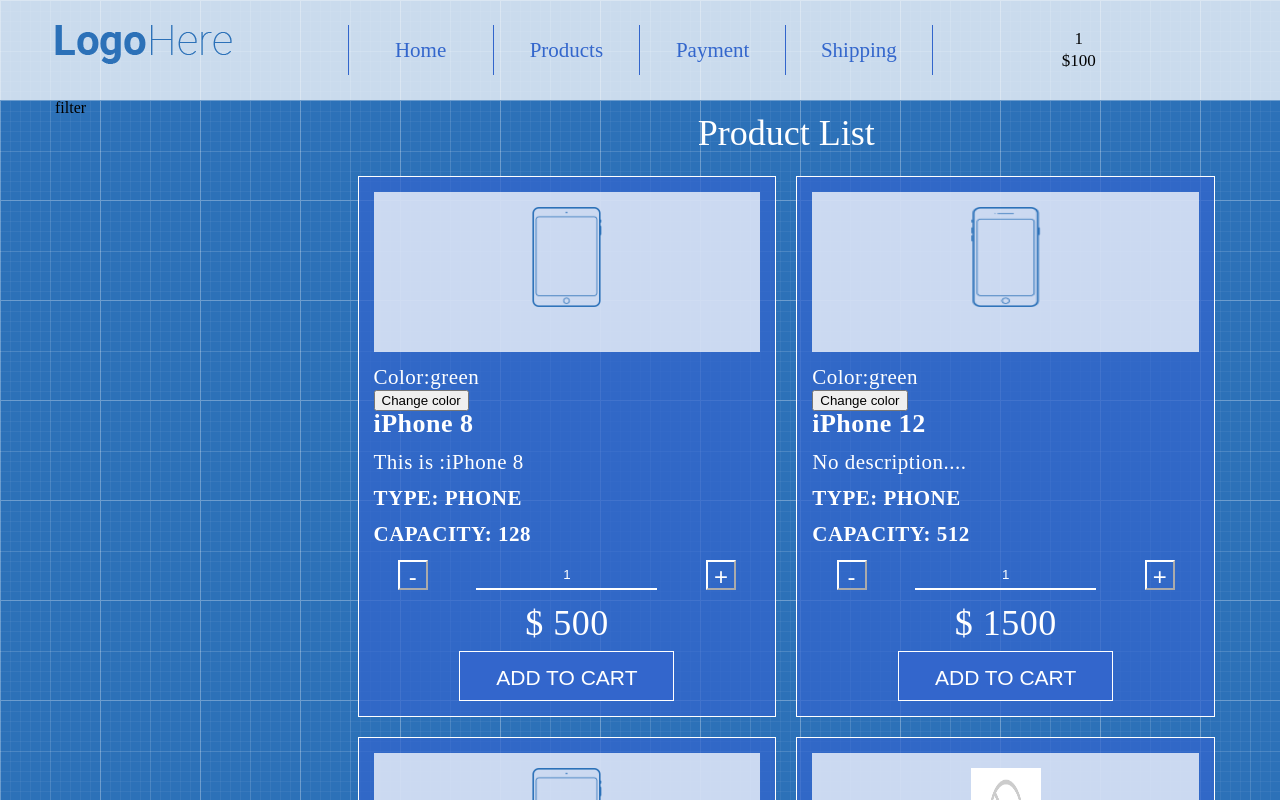
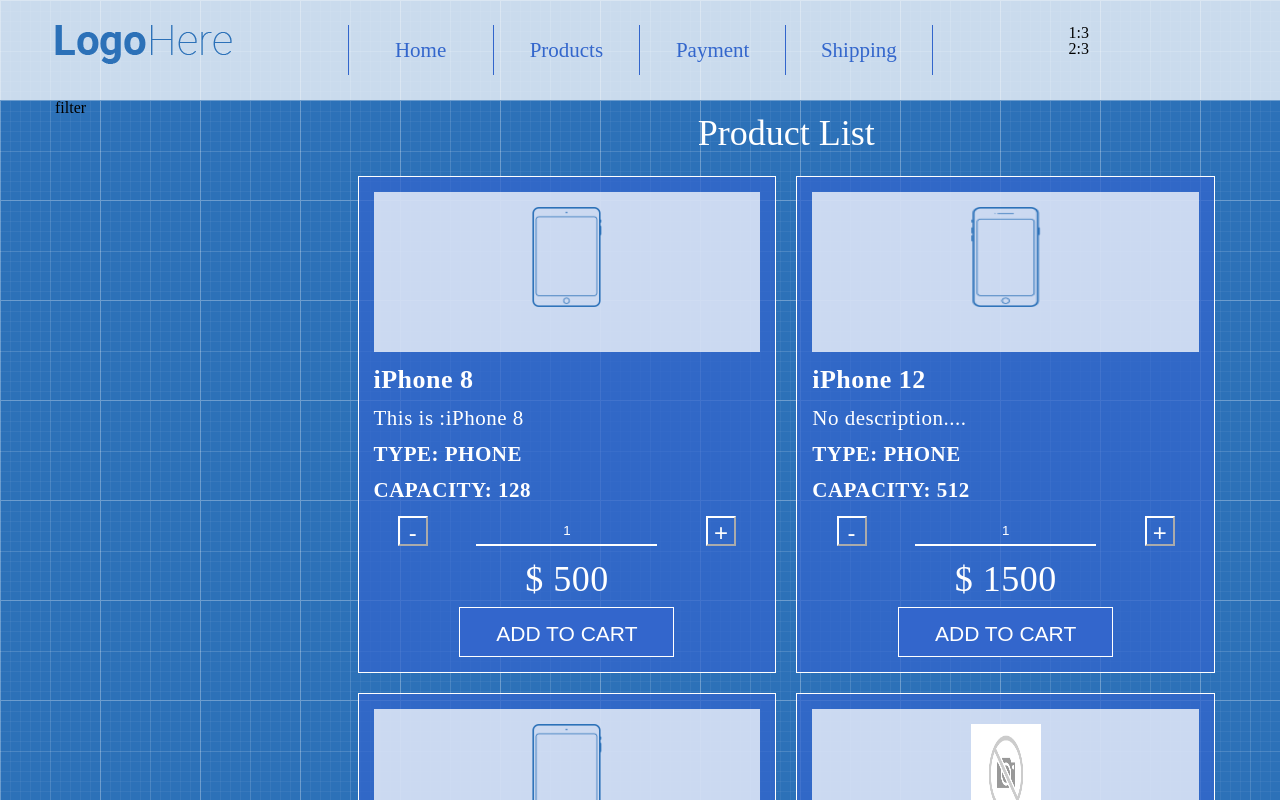
Before and after one commit to stasTrots/shopProjectInReact, a React (Create React App) app: page / in a window 1280 px wide. Shown: the top 800 px of the page. Built offline with nearby package versions, Linux system fonts and the light colour scheme.

Commit message:
Object.keys in cart

```diff
--- a/src/App/App.js
+++ b/src/App/App.js
@@ -14,11 +14,11 @@
 class App extends Component {
 
     state  = {
-        cartData: {
-            count:1,
-            price:100
-        },
 
+        productsInCart: {
+            1:3,
+            2:3
+        }
     }
 
     addProductToCart = (count,price) => {
@@ -32,7 +32,7 @@
     render() {
         return (
         <>
-            <Header cartData={this.state.cartData}/>
+            <Header productsInCart={this.state.productsInCart}/>
             <Main
              addProductToCart={this.addProductToCart}
            />
--- a/src/App/Header/Cart/Cart.js
+++ b/src/App/Header/Cart/Cart.js
@@ -3,12 +3,16 @@
 
 
 
-const Cart = ({count,price}) => {
+const Cart = ({productsInCart}) => {
 
+    console.log(productsInCart)
     return (
         <div className="cart text-center">
-            <div className="products-count">{count}</div>
-            <div className="products-price">${price}</div>
+            {
+                Object.keys(productsInCart).map(id => (
+                    <div>{id}:{productsInCart[id]}</div>
+                ))
+            }
         </div>
     )
 }
--- a/src/App/Header/Header.js
+++ b/src/App/Header/Header.js
@@ -8,7 +8,7 @@
 import Cart from './Cart/Cart'
 
 const Header = ({
-        cartData
+    productsInCart
     }) => {
 
     return (
@@ -23,8 +23,7 @@
                             </div>
                             <div className="col-lg-3">
                                 <Cart
-                                count={cartData.count}
-                                price={cartData.price}/>
+                                productsInCart={productsInCart}/>
                             </div>
                         </div>
                     </div>
--- a/src/App/Main/Products/ProductListItem.js
+++ b/src/App/Main/Products/ProductListItem.js
@@ -56,8 +56,6 @@
                 <div className="product-img">
                     <img src={image} alt={name}/>
                 </div>
-                <p>Color:green</p>
-                <button>Change color</button>
                 <div className="product-title">{name}</div>
                 <div className="product-description">{description}</div>
                 <div className="product-features">Type: {type}</div>
```
